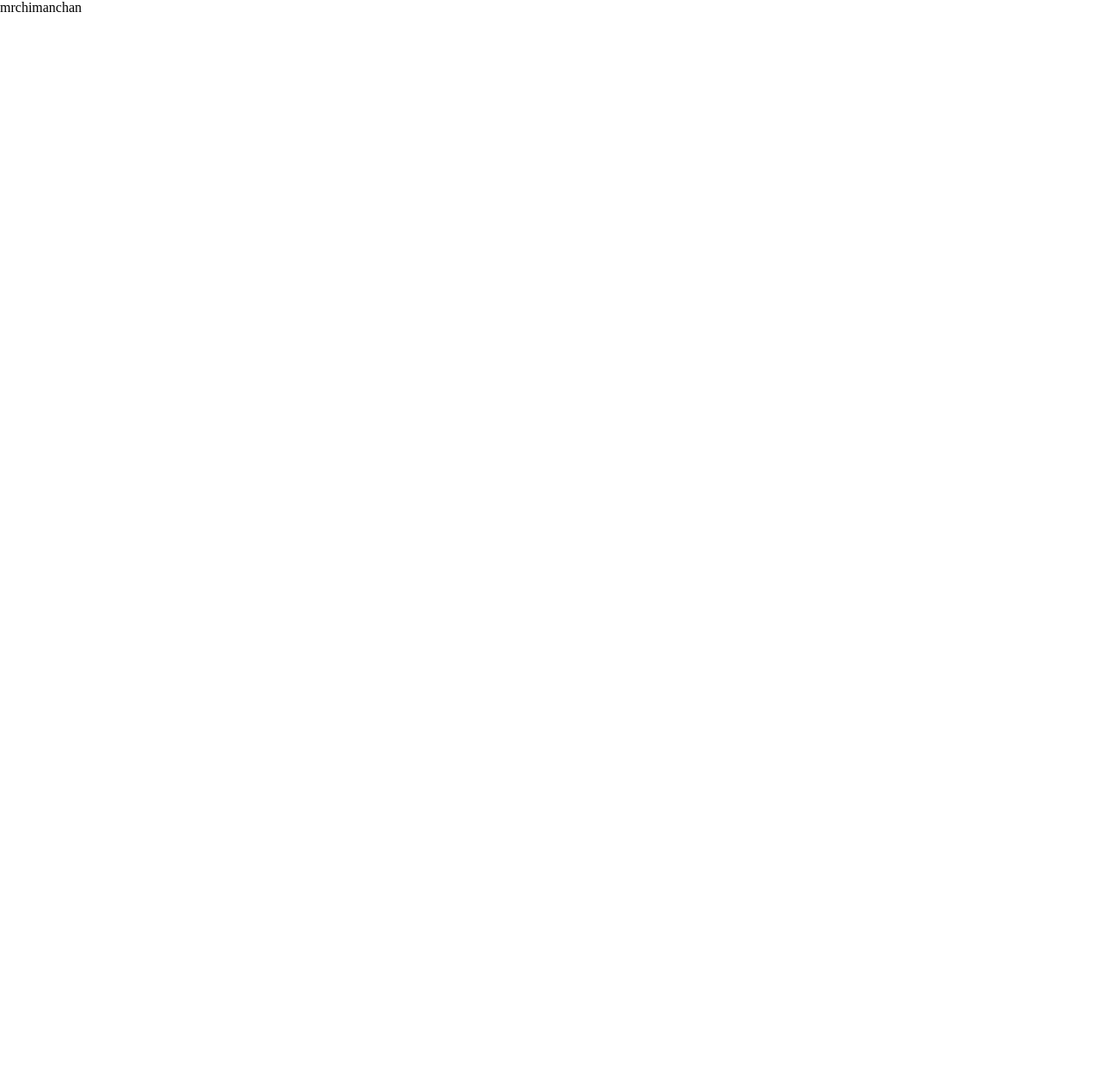
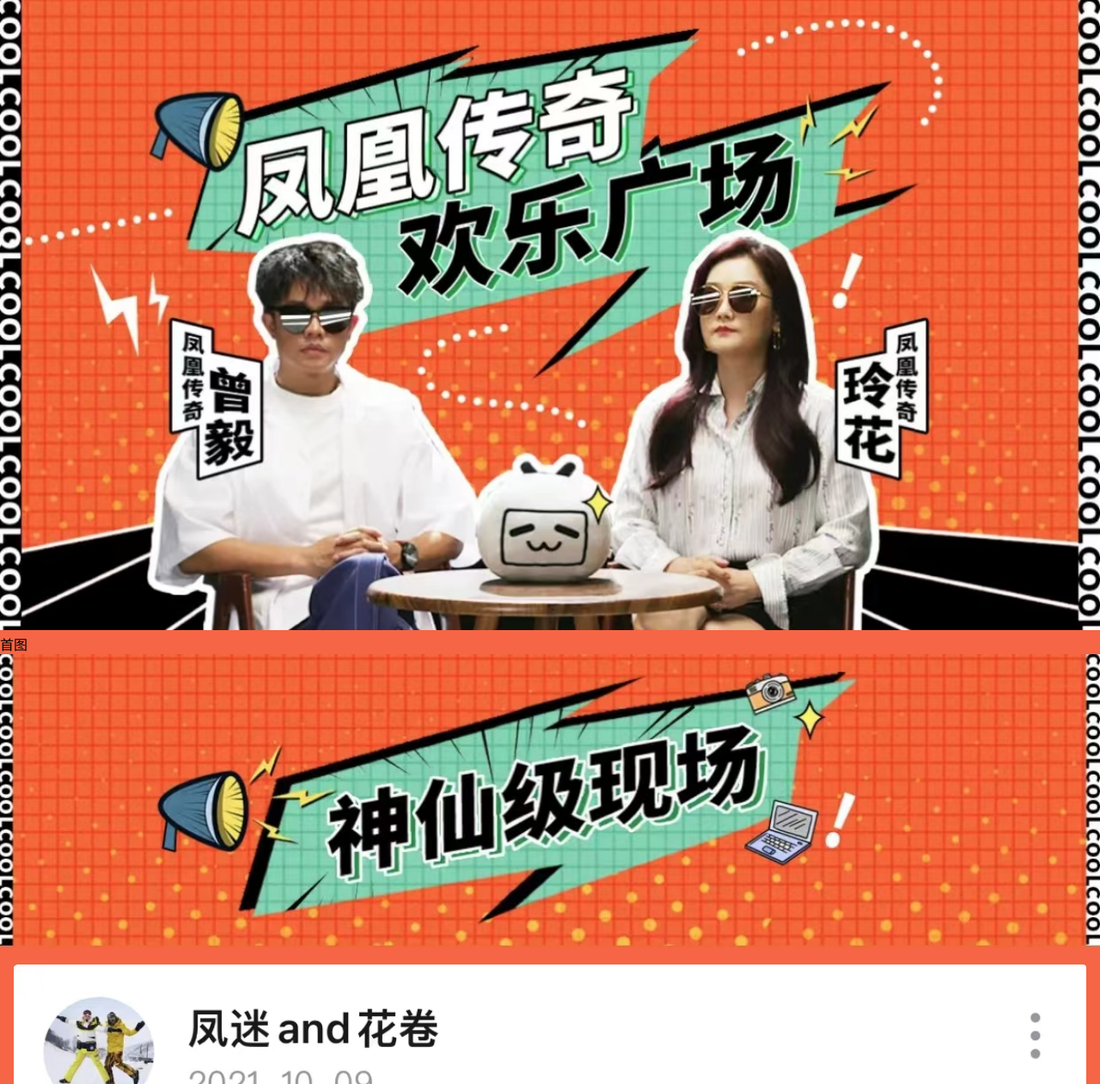
Before and after one commit to Chimannn/react-bilibili-h5, a React (Create React App) app: page / in a window 1280 px wide. Shown: the top 1261 px of the page at 86% size. Before the commit the page ends 800 px from the top, so only its background shows below. Built offline with nearby package versions, Linux system fonts and the light colour scheme.

Commit message:
finished part1 and part2

```diff
--- a/src/App.tsx
+++ b/src/App.tsx
@@ -1,9 +1,15 @@
 import React from 'react';
+import FirstPart from "./section/FirstPart";
+import SecondPart from "./section/SecondPart";
+import ThirdPart from "./section/ThirdPart";
+import styles from "./styles.module.scss"
 
 function App() {
   return (
-    <div className="App">
-      mrchimanchan
+    <div className={styles.app}>
+      <FirstPart />
+      <SecondPart />
+      <ThirdPart />
     </div>
   );
 }
--- /dev/null
+++ b/src/section/FirstPart/index.tsx
@@ -0,0 +1,13 @@
+import { FC } from "react";
+import Banner from "../../assets/banner.jpg"
+import styles from "./styles.module.scss";
+
+const FirstPart: FC = () => {
+    return (
+        <div className={styles.firstPart}>
+            <img src={Banner} />
+        </div>
+    )
+}
+
+export default FirstPart
--- /dev/null
+++ b/src/section/FirstPart/styles.module.scss
@@ -0,0 +1,5 @@
+.firstPart {
+    img {
+        width: 100%;
+    }
+}
--- /dev/null
+++ b/src/section/SecondPart/index.tsx
@@ -0,0 +1,10 @@
+import { FC } from "react";
+
+const SecondPart: FC = () => {
+    return (
+        <div>
+            首图
+        </div>
+    )
+}
+export default SecondPart
--- /dev/null
+++ b/src/section/ThirdPart/index.tsx
@@ -0,0 +1,18 @@
+import { FC } from "react";
+import title1 from "../../assets/title1.jpg";
+import title2 from "../../assets/title2.jpg";
+import comment from "../../assets/comment.jpg";
+import styles from "./styles.module.scss"
+
+const ThirdPart: FC = () => {
+    return (
+        <div className={styles.thirdPart}>
+            <img src={title1} />
+            <img src={comment} className={styles.comment}/>
+            <img src={title2} />
+            <img src={comment} className={styles.comment}/>
+        </div>
+    )
+}
+
+export default ThirdPart
--- /dev/null
+++ b/src/section/ThirdPart/styles.module.scss
@@ -0,0 +1,9 @@
+.thirdPart {
+    img {
+        width: 100%;
+    }
+    .comment {
+        border-radius: 20px;
+        padding: 16px;
+    }
+}
--- /dev/null
+++ b/src/styles.module.scss
@@ -0,0 +1,3 @@
+.app {
+    background-color: rgb(246, 101, 69);
+}
```
